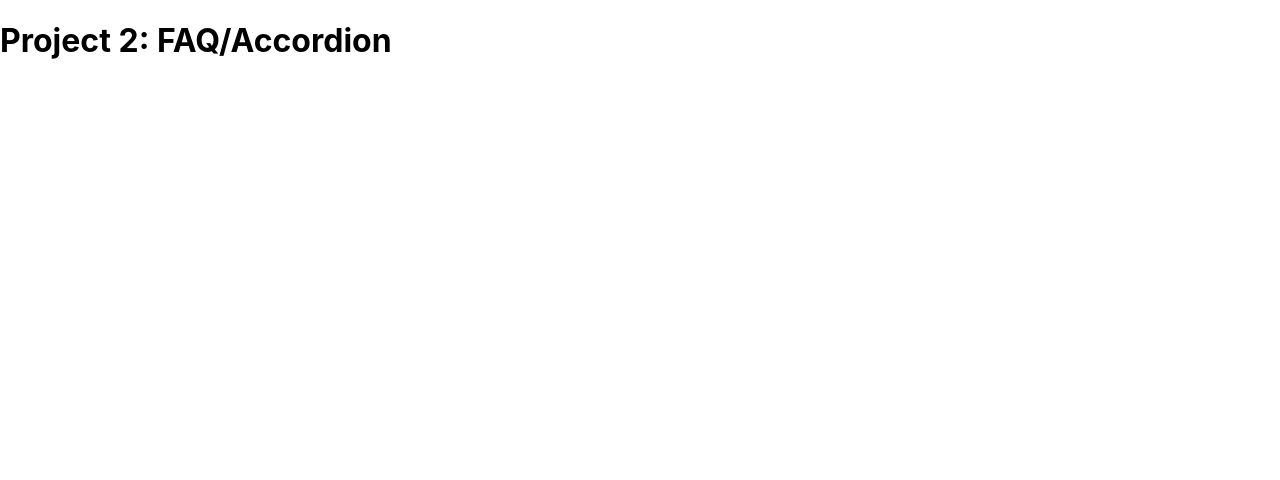
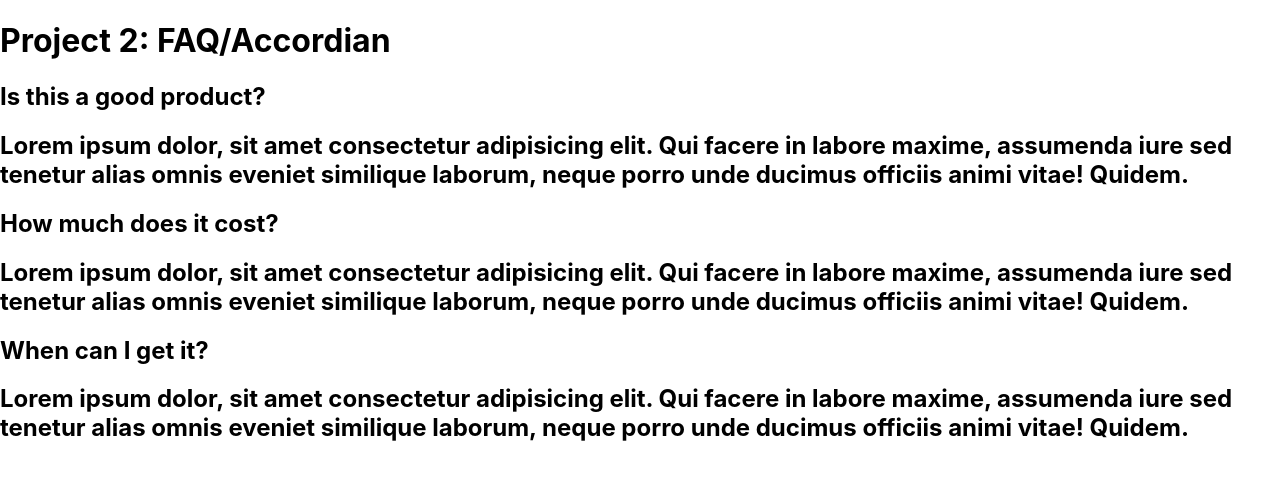
Before and after one commit to jameslee0106/FAQ, a React (Create React App) app in the folder my-app/: page / in a window 1280 px wide. Shown: the top 480 px of the page. Built offline with nearby package versions, Linux system fonts and the light colour scheme.

Commit message:
mapping components

```diff
--- a/my-app/src/App.js
+++ b/my-app/src/App.js
@@ -1,10 +1,11 @@
 import React from "react";
+import { Questions } from "./components/Questions";
 
 function App() {
   return (
     <div className="App">
-      <h1>Project 2: FAQ/Accordion</h1>
-
+      <h1> Project 2: FAQ/Accordian </h1>
+      < Questions />
     </div>
   );
 }
--- a/my-app/src/components/Questions.jsx
+++ b/my-app/src/components/Questions.jsx
@@ -19,12 +19,29 @@ export const Questions = () => {
       title: "When can I get it?",
       info:
         "Lorem ipsum dolor, sit amet consectetur adipisicing elit. Qui facere in labore maxime, assumenda iure sed tenetur alias omnis eveniet similique laborum, neque porro unde ducimus officiis animi vitae! Quidem."
-        }
-      ];
-
-      const displayQuestions = questions.map()
+    } ]
 
     return (
-    <div>Questions</div>
+    <div className='container'>
+      <div className='accordian'>
+        {questions.map((item, index) => (
+          <div className='item'>
+            <div className='title'>
+              <h2>{item.title}</h2>
+            </div>
+            <div className='info'>
+              <h2>{item.info}</h2>
+              </div>
+          </div>
+        ))}
+      </div>
+    </div>
     )
 }
+
+// const testQuestions = questions.map(item => ({
+//   title: item.title,
+//   info: item.info
+// }))
+
+// console.log(testQuestions);
--- a/my-app/src/index.css
+++ b/my-app/src/index.css
@@ -5,6 +5,8 @@ body {
     sans-serif;
   -webkit-font-smoothing: antialiased;
   -moz-osx-font-smoothing: grayscale;
+  display:flex;
+  justify-content: center;
 }
 
 code {
```
Lines whose indentation alone changed are shown as unchanged.
